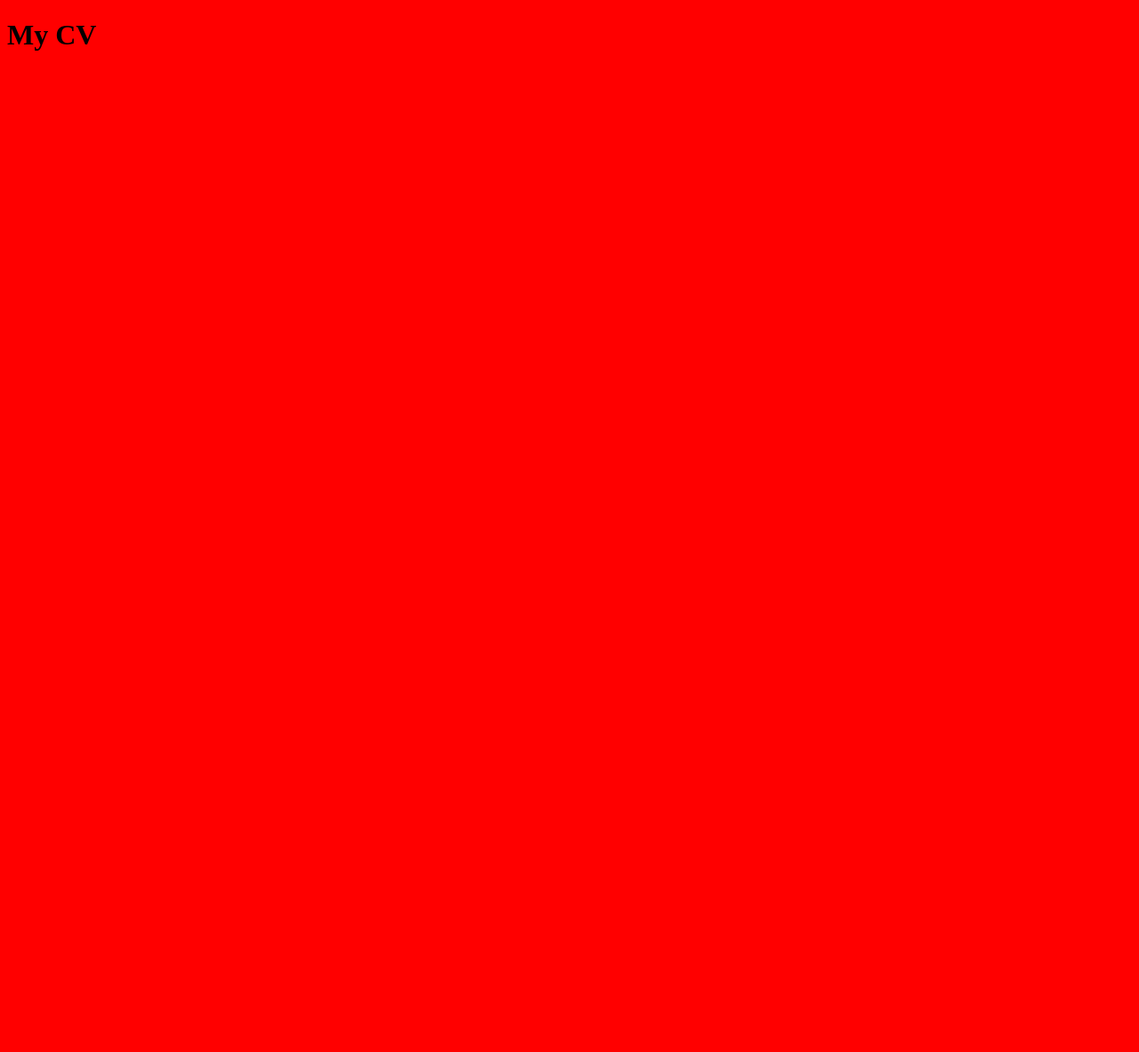
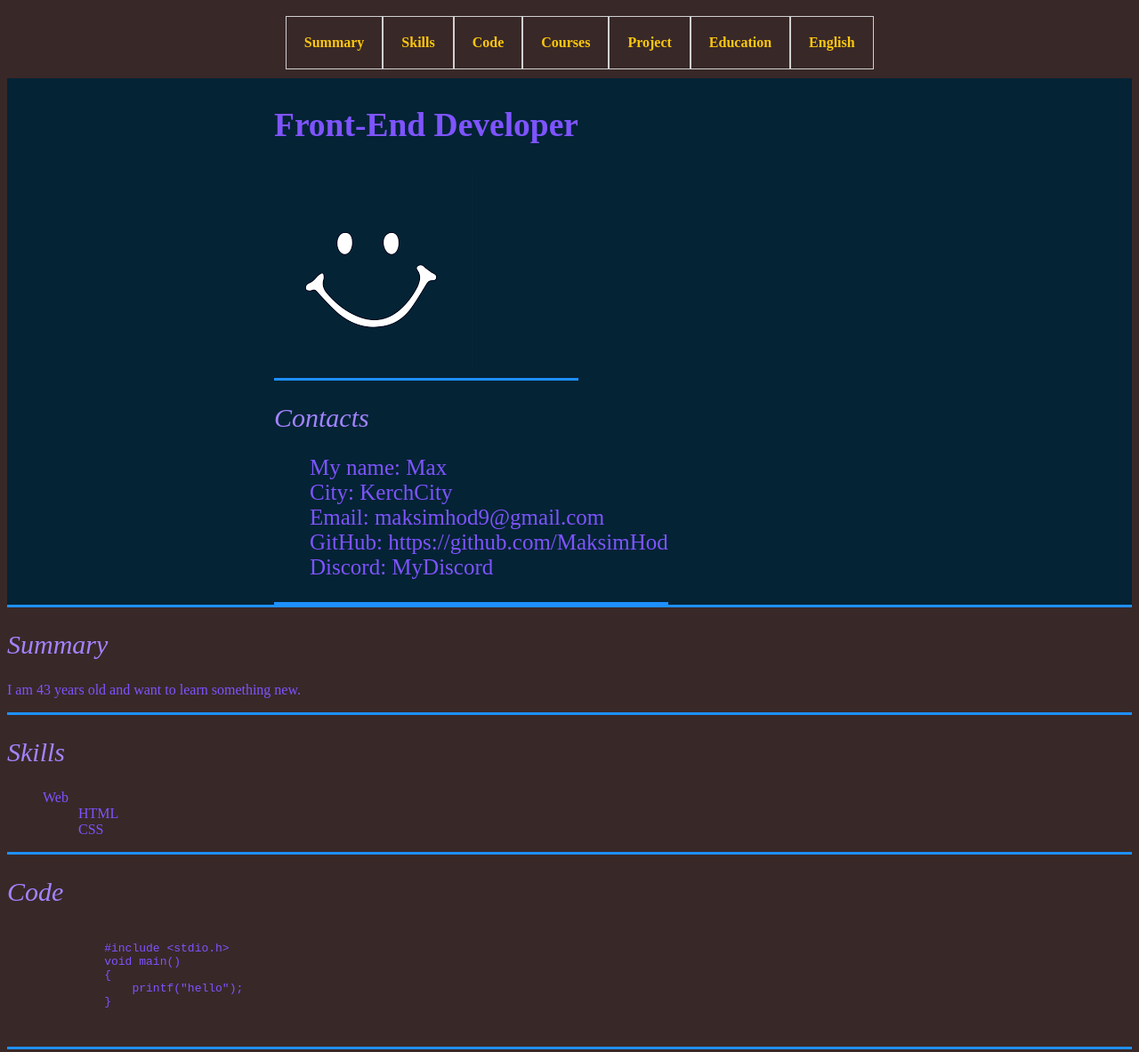
Before and after one commit to MaksimHod/rsschool-cv, a plain HTML site: page index.html in a window 1280 px wide. Shown: the top 1183 px of the page at 89% size. Before the commit the page ends 800 px from the top, so only its background shows below. Drawn offline with Linux system fonts and the light colour scheme.

Commit message:
feat: added html markup and page layout

```diff
--- a/index.html
+++ b/index.html
@@ -1,19 +1,90 @@
 <!DOCTYPE html>
-<html lang="ru">
+<html lang="en">
   <head>
     <meta charset="utf-8">
+    <title>CV</title>
     <link rel="stylesheet" href="style.css">
-  <title>Rs-cv</title>
   </head>
   <body>
+    <nav>
+      <ul>
+        <li><a href="#summary">Summary</a></li>
+        <li><a href="#skills">Skills</a></li>
+        <li><a href="#code">Code</a></li>
+        <li><a href="#courses">Courses</a></li>
+        <li><a href="#project">Project</a></li>
+        <li><a href="#education">Education</a></li>
+        <li><a href="#english">English</a></li>
+      </ul>
+    </nav>
     <header>
-    <h1>My CV</h1>
-    <nav>
-    </nav>
+      <section class="logo-pic">
+        <h1>Front-End Developer</h1>
+        <img src="img/avatar.png" alt="my_logo_pic">
+      </section>
+      <section class="contact">
+        <h2>Contacts</h2>
+        <ul>
+          <li>My name: Max</li>
+          <li>City: KerchCity</li>
+          <li>Email: maksimhod9@gmail.com</li>
+          <li>GitHub: https://github.com/MaksimHod</li>
+          <li>Discord: MyDiscord</li>
+        </ul>
+      </section>
     </header>
-  <section>
+    <main>
+      <section id="summary">
+        <h2>Summary</h2>
+        <p>I am 43 years old and want to learn something new.</p>
       </section>
+      <section id="skills">
+        <h2>Skills</h2>
+        <ul>
+          <li>
+            Web<ul>
+                <li>HTML</li>
+                <li>CSS</li>
+              </ul>
+          </li>
+        </ul>
+      </section>
+      <section id="code">
+        <h2>Code</h2>
+          <pre>
+            <code>
+              #include &lt;stdio.h&gt;
+              void main()
+              {
+                  printf("hello");
+              }
+            </code>
+          </pre>
+      </section>
+      <section id="courses">
+        <h2>Courses</h2>
+        <p>NO:</p>
+      </section>
+      <section id="project">
+        <h2>Project</h2>
+        <p>NO:</p>
+      </section>
+      <section id="education">
+        <h2>Education</h2>
+        <p>NO:</p>
+      </section>
+      <section id="english">
+        <h2>English</h2>
+        <p>NO:</p>
+      </section>
+    </main>
     <footer>
+      <div>
+        <a href="https://github.com/MaksimHod">&commat; 2022 MaxX</a>
+      </div>
+      <div>
+        <a class="footer_rs" href="https://rs.school/js/"></a>
+      </div>
     </footer>
   </body>
 </html>
--- a/style.css
+++ b/style.css
@@ -1,3 +1,83 @@
+* {
+  box-sizing: border-box;
+}
+
+html {
+  scroll-bahavior: smooth;
+}
+
+h2 {
+  font-style: italic;
+  font-size: 30px;
+  font-weight: 500; /*Насыщенность шрифта, возможные значения 100 200 300 ...900*/
+  color: #a284ff;
+}
+
 body {
-  background-color: red;
+  background: #392828; /*Тёмно стний*/
+  color: #7e54ff;
+
 }
+
+header {
+  display: flex;
+  flex-wrap: wrap; /**/
+  justify-content: space-between;
+  padding: 0 300px;
+  font-size: 25px;
+  color: #7e54ff;
+  border-bottom: 3px solid #1e90ff;
+  background: #042335; /*Тёмно стний*/
+}
+
+nav {
+  display: flex;
+  margin: 0 20%;
+}
+
+nav ul {
+  display: flex;
+  justify-content: space-between;
+  align-items: center;
+  margin: 10px 20px;/*Внешний отступ*/
+}
+
+nav li a {
+  display: flex; /*Преобразуем строчный(инлайновый) элемент в блочный*/
+  padding: 20px;
+  font-weight: bold;
+  border: 1px solid #d1d1d1;
+
+}
+
+section {
+  color: #7e54ff;
+  border-bottom: 3px solid #1e90ff;
+
+}
+
+ul {
+  list-style: none;
+}
+
+a {
+  text-decoration: none;
+  color: #fbc70d;
+}
+
+footer {
+  display: flex;
+  justify-content: space-between;
+  align-items: center;
+  background: #042335; /*Тёмно стний*/
+  color: #7e54ff;
+}
+
+.footer_rs {
+  display: flex;
+  width: 121px;
+  height: 45px;
+  background-image: url("img/rs.png");
+  background-size: contain;
+  background-repeat: no-repeat;
+}
```
Also changed, not shown: img/avatar.png (added), img/rs.png (added). Lines whose indentation alone changed are shown as unchanged.
